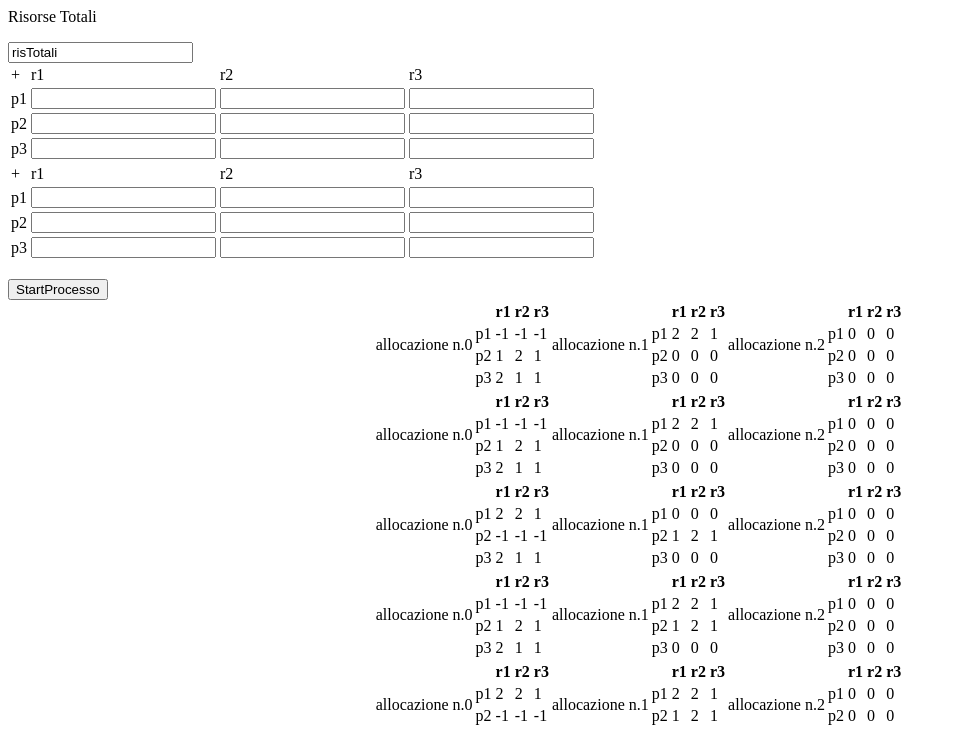
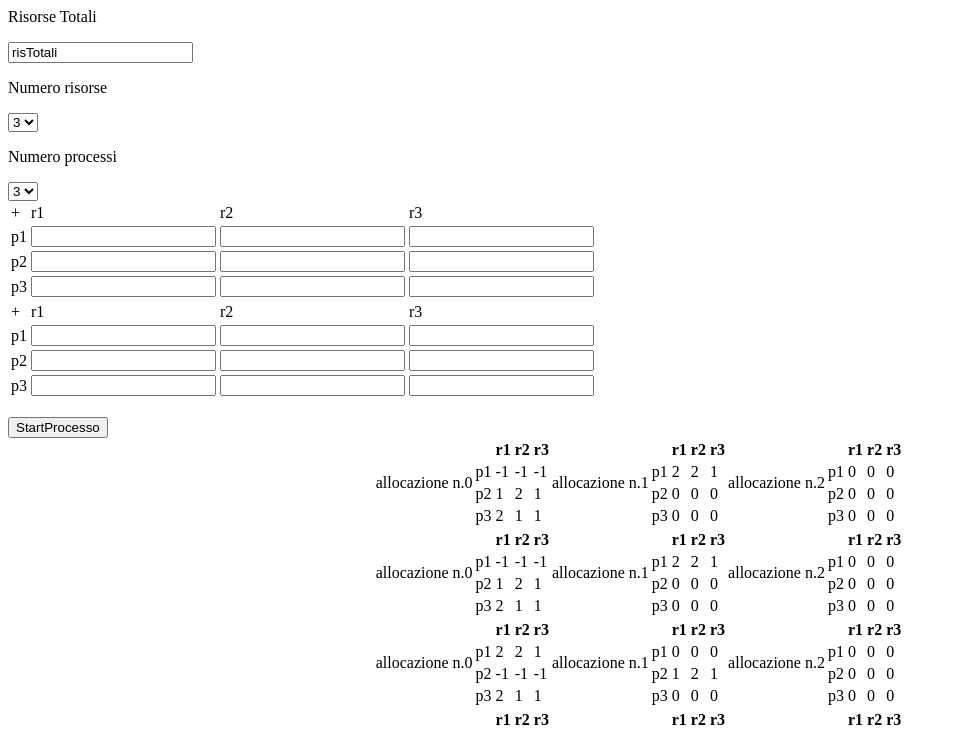
Before and after one commit to Emibergo02/ProcessiERisorse, a plain HTML site: page index.html in a window 1280 px wide. Both pictures are taken after a click on the button "StartProcesso". Shown: the top 729 px of the page, without its empty margins (0-956 px from the left). Drawn offline with Linux system fonts and the light colour scheme.

Commit message:
Ultimo commit 28-05
aggiunte le combobox e separato gli eventi da app

```diff
--- a/index.html
+++ b/index.html
@@ -3,14 +3,29 @@
 <meta http-equiv="Content-Type" content="text/html; charset=iso-8859-1" />
 <script src="js/algoritmo.js"></script>
 <script src="js/app.js"></script>
+<script src="js/events.js"></script>
 </head>
 
 <body>
 
     <p>Risorse Totali</p>
     <input type="text" value="risTotali" id="rtotali">
+    <p>Numero risorse</p>
+    <select id="nrisorse" onchange="changeList(id,value)">
+        <option value="3">3</option>
+        <option value="4">4</option>
+        <option value="5">5</option>
+        <option value="6">6</option>
+    </select>
+    <p>Numero processi</p>
+    <select id="nprocessi" onchange="changeList(id,value)">
+        <option value="3">3</option>
+        <option value="4">4</option>
+        <option value="5">5</option>
+        <option value="6">6</option>
+    </select>
     <br>
-    <div id="test">
+    <div id="input-table">
 
     </div>
     <br>
--- a/js/app.js
+++ b/js/app.js
@@ -1,7 +1,7 @@
 
 var nRisorse = 3;                            //Il numero di risorse, da cambiare
 var nProcessi = 3;                          //Il numero di processi, da cambiare
-var risorseTotali = [8, 7, 5];                      //Array con il totale di ogni risorsa disponibile
+var risorseTotali = [8, 7, 5];                     //Array con il totale di ogni risorsa disponibile
 var richiesteMinime = [[2, 2, 1],
                    [1, 2, 1],
                    [2, 1, 1]];                    //Matrice (rige processi, colonne risorse) contenente le richieste minime di ogni processo
@@ -28,14 +28,12 @@ function trovaMinimi(listaTentativi){
 
 }
 
-function pressButton(){
-    creaTabellaInserimento(document.getElementById("test"),'minreq',3,3);
-    creaTabellaInserimento(document.getElementById("test"),'needreq',3,3);
-    var tentativi = tentativiConSuccesso(nRisorse, nProcessi, risorseTotali, richiesteMinime, risorseNecessarie);
-    for(prova of trovaMinimi(tentativi)){
-        creaTabellaTentativo(prova);
-    }
+function refreshInput(){
+    creaTabellaInserimento(document.getElementById("input-table"),'minreq',nProcessi,nRisorse);
+    creaTabellaInserimento(document.getElementById("input-table"),'needreq',nProcessi,nRisorse);
 }
+
+
 
 //Contenitore, id tabella, nrighe, ncolonne
 function creaTabellaInserimento(container,id,rows,cols){
--- /dev/null
+++ b/js/events.js
@@ -0,0 +1,20 @@
+
+
+
+
+function pressButton(){
+    creaTabellaInserimento(document.getElementById("input-table"),'minreq',nProcessi,nRisorse);
+    creaTabellaInserimento(document.getElementById("input-table"),'needreq',nProcessi,nRisorse);
+    var tentativi = tentativiConSuccesso(nRisorse, nProcessi, risorseTotali, richiesteMinime, risorseNecessarie);
+    for(prova of trovaMinimi(tentativi)){
+        creaTabellaTentativo(prova);
+    }
+}
+
+
+//ID lista, valore selezionato
+function changeList(id,value){
+    if(id=='nrisorse'){
+        nRisorse=parseInt(value);
+    }else nProcessi=parseInt(value);
+}
```
